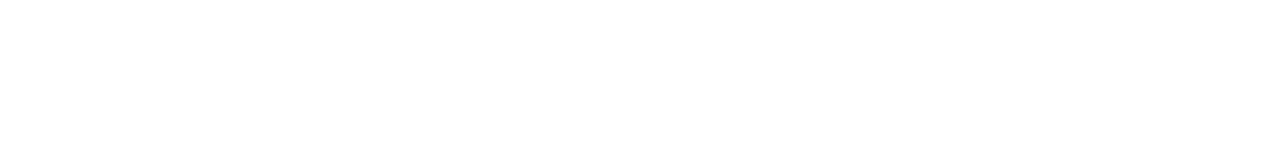
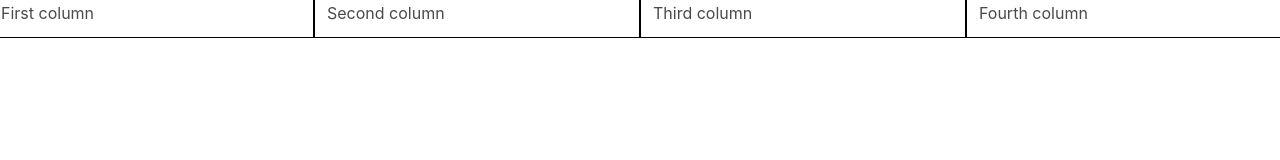
Before and after one commit to pdavila13/ResponsiveLayouts, a website: page bulma/index.html in a window 1280 px wide. Drawn offline with nearby package versions, Linux system fonts and the light colour scheme.

Commit message:
Apply columns with BULMA

```diff
--- a/bulma/index.html
+++ b/bulma/index.html
@@ -6,8 +6,23 @@
           content="width=device-width, user-scalable=no, initial-scale=1.0, maximum-scale=1.0, minimum-scale=1.0">
     <meta http-equiv="X-UA-Compatible" content="ie=edge">
     <title>Document</title>
+
+    <!-- Link to bulma.css -->
+    <link rel="stylesheet" href="../node_modules/bulma/css/bulma.css">
 </head>
+
+<style>
+    .column {
+        border: 1px black solid;
+    }
+</style>
+
 <body>
-
+    <div class="columns">
+        <div class="column">First column</div>
+        <div class="column">Second column</div>
+        <div class="column">Third column</div>
+        <div class="column">Fourth column</div>
+    </div>
 </body>
 </html>
```
